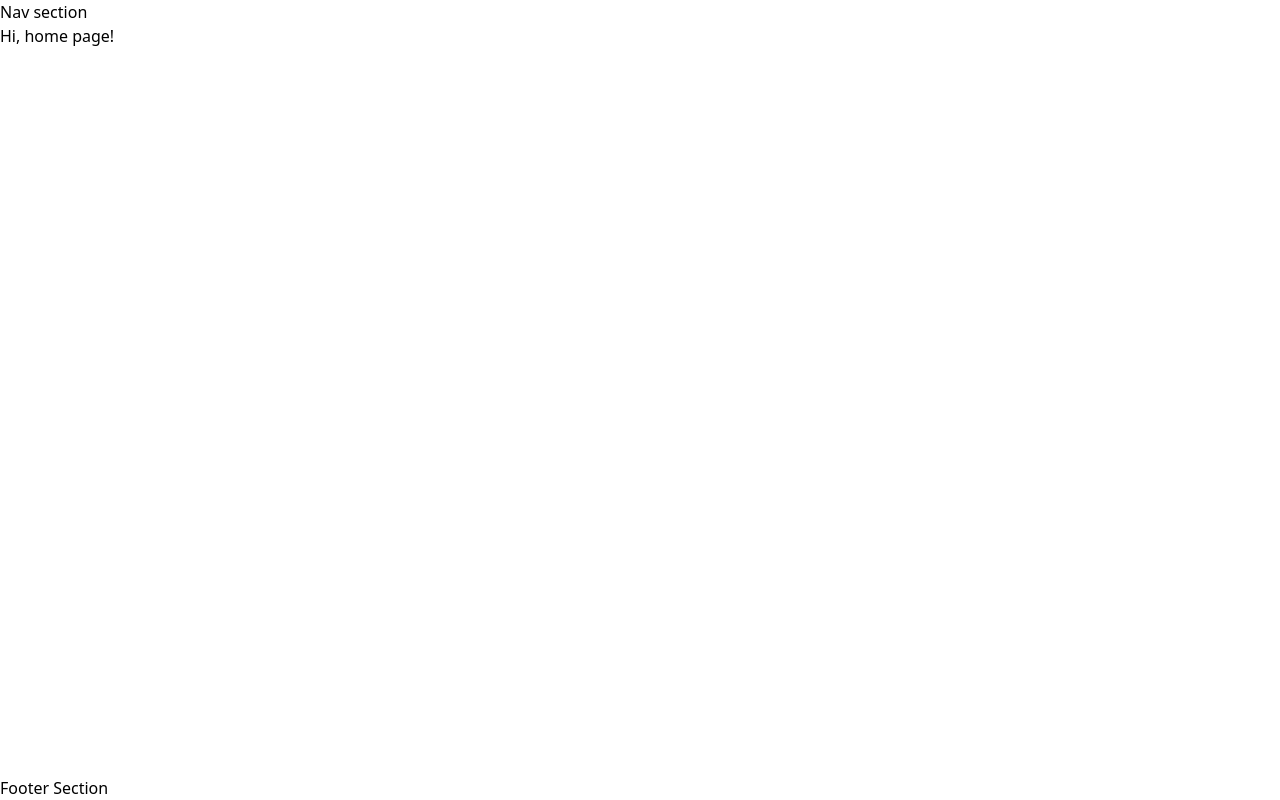
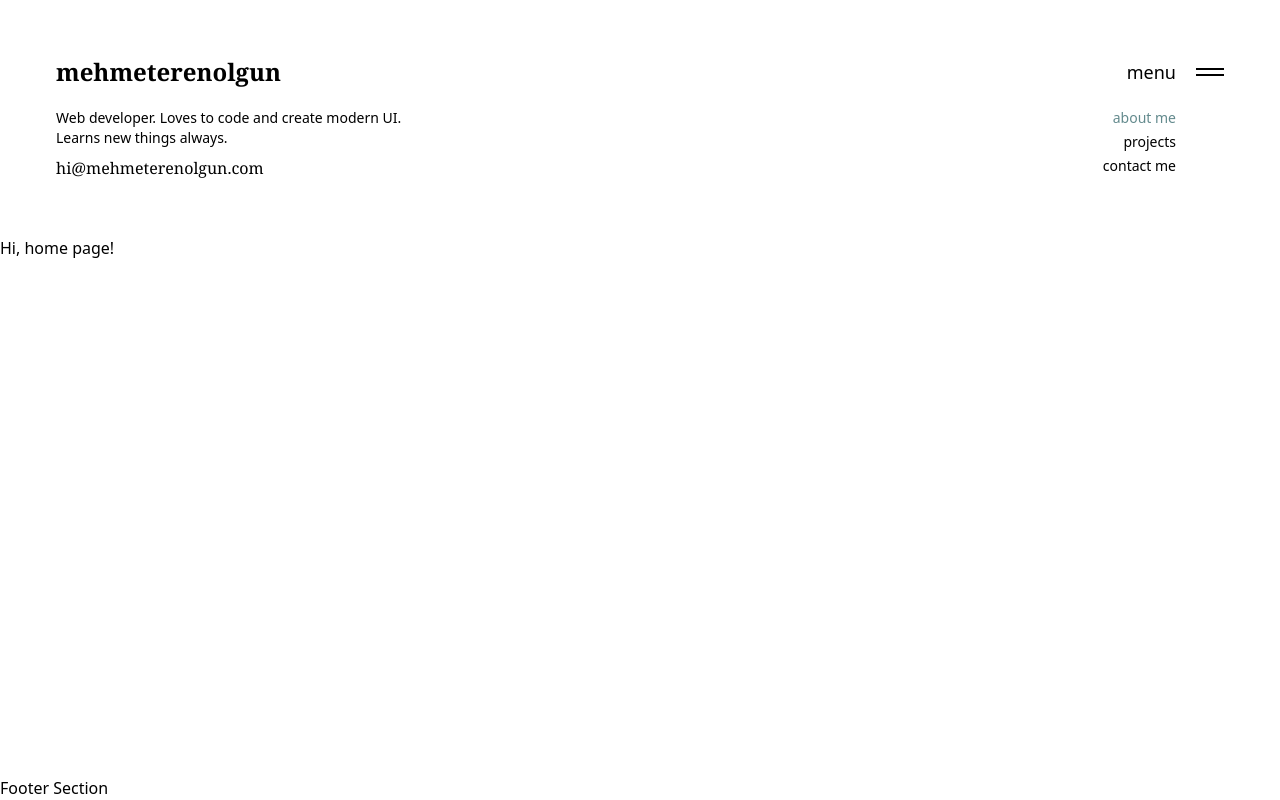
Before and after one commit to erenolgun/Personal-Website, a Next.js app: page / in a window 1280 px wide. Built offline with nearby package versions, Linux system fonts and the light colour scheme.

Commit message:
Nav component updated

```diff
--- a/Layout/Nav.js
+++ b/Layout/Nav.js
@@ -1,7 +1,49 @@
 import React from 'react';
+import Link from 'next/link';
 
 const Nav = () => {
-  return <nav>Nav section</nav>;
+  return (
+    <nav className='p-14'>
+      <div className='flex justify-between items-center mb-5'>
+        <Link href='/'>
+          <a className='text-2xl font-bold font-serif'>mehmeterenolgun</a>
+        </Link>
+        <button className='flex items-center'>
+          <span className='text-lg mr-5'>menu</span>
+          {/* <div className='w-7 h-7 bg-yellow-200' /> */}
+          <div className='flex flex-col'>
+            <div className='w-7 h-0.5 bg-black' />
+            <div className='w-7 h-0.5 bg-black mt-1' />
+          </div>
+        </button>
+      </div>
+      <div className='flex justify-between items-start'>
+        <div>
+          <p className='text-sm mb-2' style={{ maxWidth: 360 }}>
+            Web developer. Loves to code and create modern UI. Learns new things
+            always.
+          </p>
+          <a
+            className='inline-block font-serif'
+            href='mailto:hi@mehmeterenolgun.com'>
+            hi@mehmeterenolgun.com
+          </a>
+        </div>
+
+        <div className='flex flex-col items-end mr-12'>
+          <a href='#' className='text-sm text-primary'>
+            about me
+          </a>
+          <a href='#' className='text-sm mt-1'>
+            projects
+          </a>
+          <a href='#' className='text-sm mt-1'>
+            contact me
+          </a>
+        </div>
+      </div>
+    </nav>
+  );
 };
 
 export default Nav;
--- a/tailwind.config.js
+++ b/tailwind.config.js
@@ -2,7 +2,11 @@ module.exports = {
   purge: ['./pages/**/*.{js,ts,jsx,tsx}', './components/**/*.{js,ts,jsx,tsx}'],
   darkMode: false, // or 'media' or 'class'
   theme: {
-    extend: {},
+    extend: {
+      colors: {
+        primary: '#638A8D',
+      },
+    },
   },
   variants: {
     extend: {},
```
